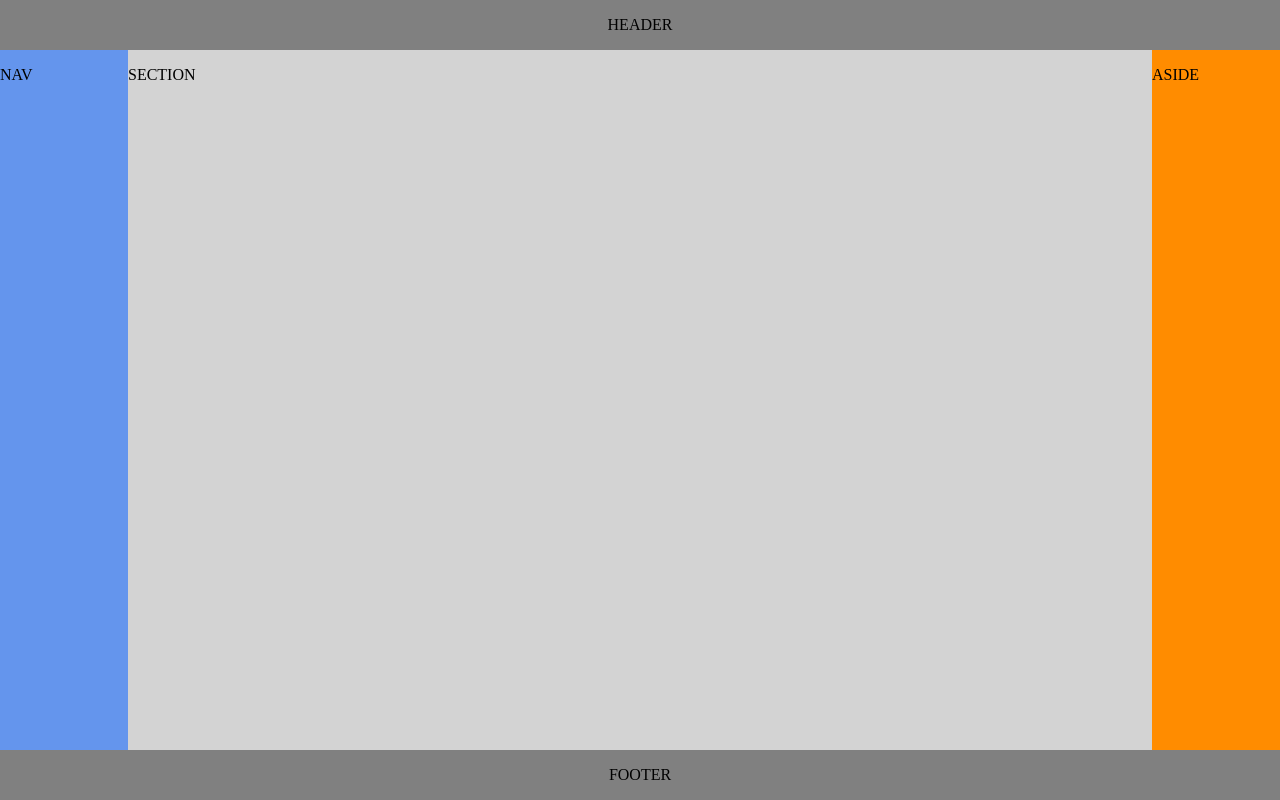
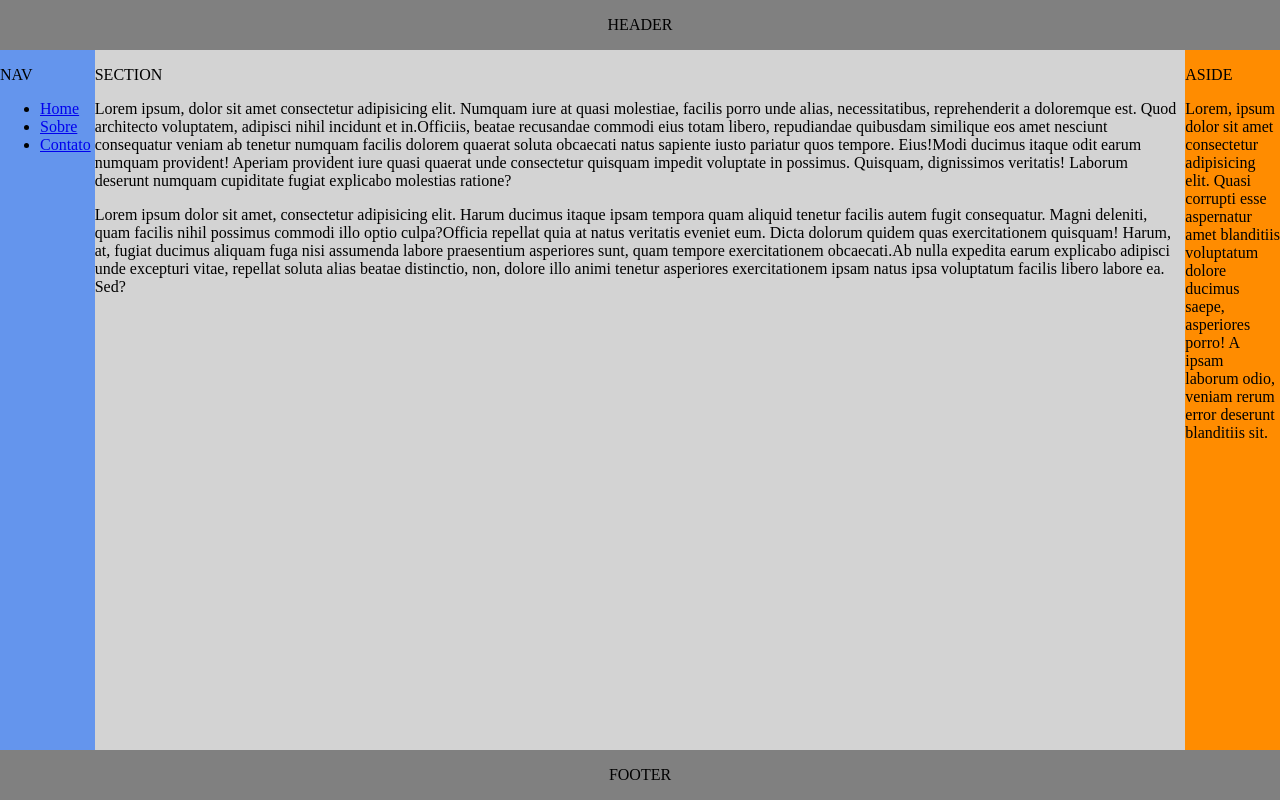
Before and after one commit to evrttn/html5-boilerplate-2026-1, a website built with webpack: page index.html in a window 1280 px wide. Built offline with nearby package versions, Linux system fonts and the light colour scheme.

Commit message:
teste com texto e diferentes telas

```diff
--- a/css/style.css
+++ b/css/style.css
@@ -18,13 +18,13 @@ main{
   display: flex;
 }
 nav{
-  flex-basis: 8em;
+  flex-basis: 25em;
   flex-shrink: 1;
   flex-grow: 0;
   background-color: cornflowerblue;
 }
 aside{
-  flex-basis: 8em;
+  flex-basis: 25em;
   flex-shrink: 1;
   flex-grow: 0;
   background-color: darkorange;
--- a/index.html
+++ b/index.html
@@ -30,12 +30,20 @@
   <main>
     <nav>
       <p>NAV</p>
+      <ul>
+        <li><a href="#">Home</a></li>
+        <li><a href="#">Sobre</a></li>
+        <li><a href="#">Contato</a></li>
+      </ul>
     </nav>
     <section>
       <p>SECTION</p>
+      <p><span>Lorem ipsum, dolor sit amet consectetur adipisicing elit. Numquam iure at quasi molestiae, facilis porro unde alias, necessitatibus, reprehenderit a doloremque est. Quod architecto voluptatem, adipisci nihil incidunt et in.</span><span>Officiis, beatae recusandae commodi eius totam libero, repudiandae quibusdam similique eos amet nesciunt consequatur veniam ab tenetur numquam facilis dolorem quaerat soluta obcaecati natus sapiente iusto pariatur quos tempore. Eius!</span><span>Modi ducimus itaque odit earum numquam provident! Aperiam provident iure quasi quaerat unde consectetur quisquam impedit voluptate in possimus. Quisquam, dignissimos veritatis! Laborum deserunt numquam cupiditate fugiat explicabo molestias ratione?</span></p>
+      <p><span>Lorem ipsum dolor sit amet, consectetur adipisicing elit. Harum ducimus itaque ipsam tempora quam aliquid tenetur facilis autem fugit consequatur. Magni deleniti, quam facilis nihil possimus commodi illo optio culpa?</span><span>Officia repellat quia at natus veritatis eveniet eum. Dicta dolorum quidem quas exercitationem quisquam! Harum, at, fugiat ducimus aliquam fuga nisi assumenda labore praesentium asperiores sunt, quam tempore exercitationem obcaecati.</span><span>Ab nulla expedita earum explicabo adipisci unde excepturi vitae, repellat soluta alias beatae distinctio, non, dolore illo animi tenetur asperiores exercitationem ipsam natus ipsa voluptatum facilis libero labore ea. Sed?</span></p>
     </section>
     <aside>
       <p>ASIDE</p>
+      <p>Lorem, ipsum dolor sit amet consectetur adipisicing elit. Quasi corrupti esse aspernatur amet blanditiis voluptatum dolore ducimus saepe, asperiores porro! A ipsam laborum odio, veniam rerum error deserunt blanditiis sit.</p>
     </aside>
   </main>
   <footer>
```
